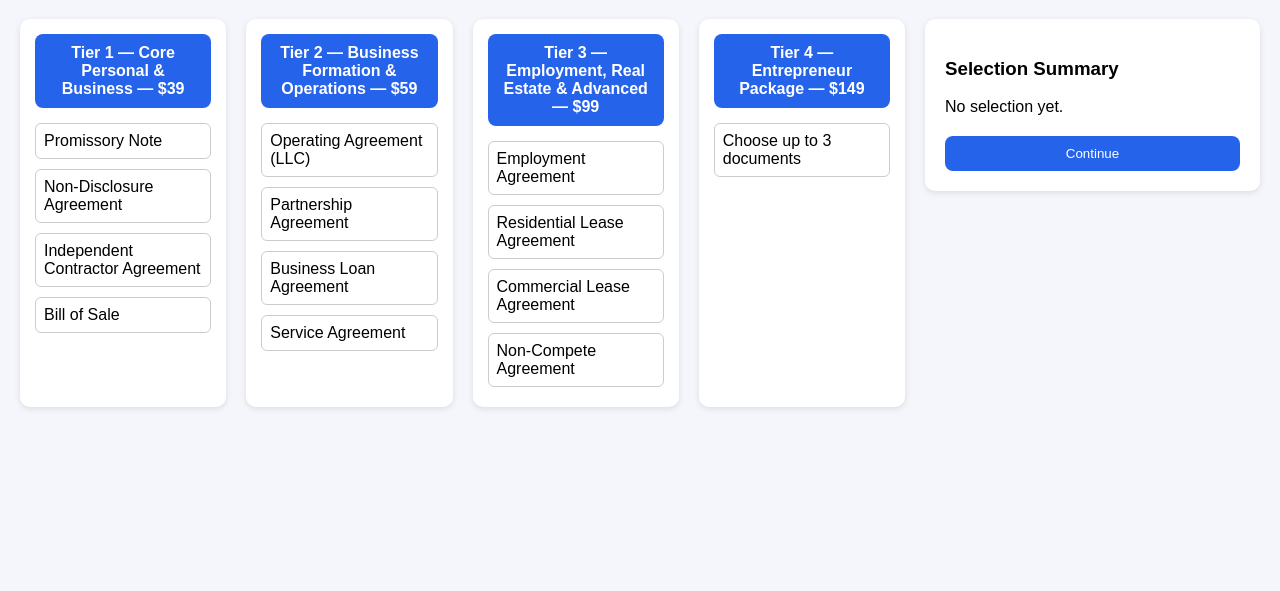
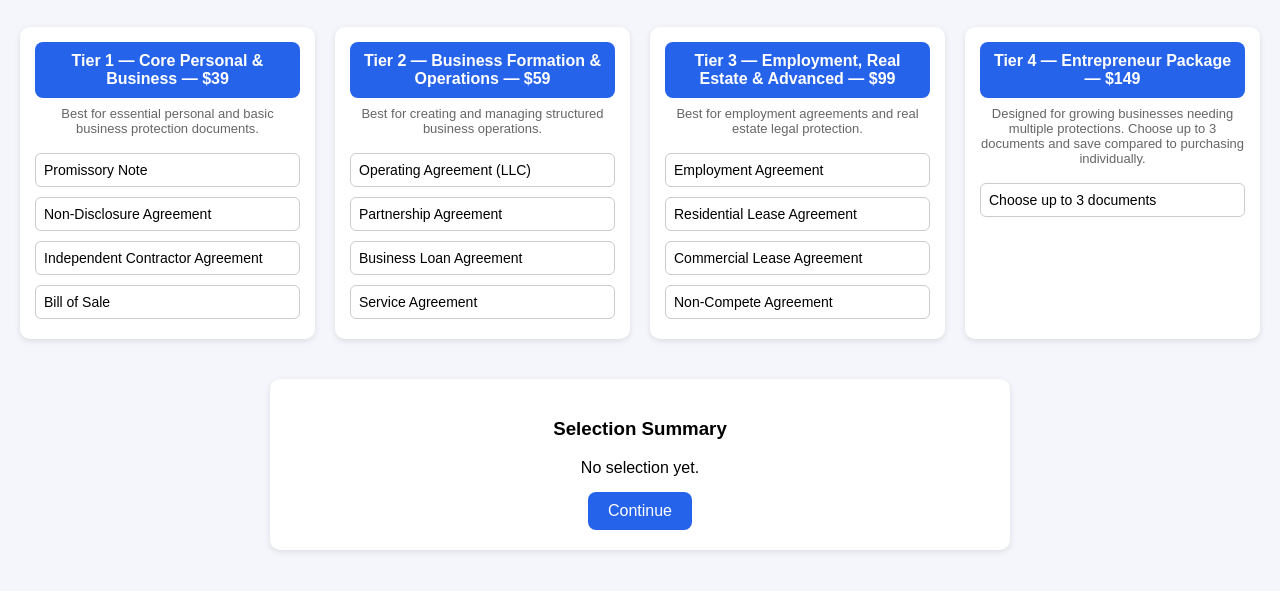
Before and after one commit to Lean4me2025/elegalboom, a plain HTML site: page catalog.html in a window 1280 px wide. Shown: the part 81-672 px from the top of the page. Drawn offline with Linux system fonts and the light colour scheme.

Commit message:
Update catalog.html

```diff
--- a/catalog.html
+++ b/catalog.html
@@ -13,15 +13,19 @@ body {
   padding:20px;
 }
 
-h1 { text-align:center; }
+h1 {
+  text-align:center;
+  margin-bottom:30px;
+}
 
-.layout {
-  display:flex;
-  gap:20px;
+/* ===== Layout ===== */
+
+.catalog-wrapper {
+  max-width:1400px;
+  margin:auto;
 }
 
 .catalog-grid {
-  flex:3;
   display:grid;
   grid-template-columns:repeat(4,1fr);
   gap:20px;
@@ -43,8 +47,19 @@ h1 { text-align:center; }
   border-radius:8px;
   text-align:center;
   font-weight:bold;
-  margin-bottom:10px;
+  margin-bottom:8px;
 }
+
+/* ===== Help Text ===== */
+
+.tier-help {
+  font-size:13px;
+  color:#666;
+  text-align:center;
+  margin-bottom:12px;
+}
+
+/* ===== Document Options ===== */
 
 .doc-option {
   border:1px solid #ccc;
@@ -52,6 +67,11 @@ h1 { text-align:center; }
   margin:5px 0;
   border-radius:6px;
   cursor:pointer;
+  font-size:14px;
+}
+
+.doc-option:hover {
+  background:#eef2ff;
 }
 
 .doc-option.selected {
@@ -59,24 +79,27 @@ h1 { text-align:center; }
   color:white;
 }
 
-.summary-panel {
-  flex:1;
+/* ===== Summary Section ===== */
+
+.summary-section {
+  max-width:700px;
+  margin:40px auto 0 auto;
   background:white;
   padding:20px;
   border-radius:10px;
-  height:fit-content;
   box-shadow:0 2px 6px rgba(0,0,0,.1);
+  text-align:center;
 }
 
 button {
-  margin-top:20px;
-  width:100%;
-  padding:10px;
+  margin-top:15px;
+  padding:10px 20px;
   background:#2563eb;
   color:white;
   border:none;
   border-radius:8px;
   cursor:pointer;
+  font-size:16px;
 }
 </style>
 </head>
@@ -85,11 +108,11 @@ button {
 
 <h1>Select Your Legal Document</h1>
 
-<div class="layout">
+<div class="catalog-wrapper">
 
 <div id="catalog" class="catalog-grid"></div>
 
-<div class="summary-panel">
+<div class="summary-section">
 <h3>Selection Summary</h3>
 <div id="summary">No selection yet.</div>
 <button onclick="continueToIntake()">Continue</button>
@@ -105,6 +128,7 @@ const tiers = [
 {
 tier_name:"Tier 1 — Core Personal & Business",
 tier_price:39,
+help:"Best for essential personal and basic business protection documents.",
 docs:[
 {label:"Promissory Note",doc_type:"PROMISSORY_NOTE"},
 {label:"Non-Disclosure Agreement",doc_type:"NDA"},
@@ -115,6 +139,7 @@ docs:[
 {
 tier_name:"Tier 2 — Business Formation & Operations",
 tier_price:59,
+help:"Best for creating and managing structured business operations.",
 docs:[
 {label:"Operating Agreement (LLC)",doc_type:"LLC_OPERATING"},
 {label:"Partnership Agreement",doc_type:"PARTNERSHIP"},
@@ -125,6 +150,7 @@ docs:[
 {
 tier_name:"Tier 3 — Employment, Real Estate & Advanced",
 tier_price:99,
+help:"Best for employment agreements and real estate legal protection.",
 docs:[
 {label:"Employment Agreement",doc_type:"EMPLOYMENT"},
 {label:"Residential Lease Agreement",doc_type:"RESIDENTIAL_LEASE"},
@@ -135,6 +161,7 @@ docs:[
 {
 tier_name:"Tier 4 — Entrepreneur Package",
 tier_price:149,
+help:"Designed for growing businesses needing multiple protections. Choose up to 3 documents and save compared to purchasing individually.",
 docs:[
 {label:"Choose up to 3 documents",doc_type:"TIER4_MULTI"}
 ]
@@ -148,21 +175,33 @@ function buildCatalog(){
 const container=document.getElementById("catalog");
 
 tiers.forEach(tier=>{
+
 const card=document.createElement("div");
 card.className="tier-card";
 
+/* Header */
 const header=document.createElement("div");
 header.className="tier-header";
 header.textContent=`${tier.tier_name} — $${tier.tier_price}`;
 card.appendChild(header);
 
+/* Help Text */
+const help=document.createElement("div");
+help.className="tier-help";
+help.textContent=tier.help;
+card.appendChild(help);
+
+/* Documents */
 tier.docs.forEach(doc=>{
+
 const option=document.createElement("div");
 option.className="doc-option";
 option.textContent=doc.label;
 
 option.onclick=()=>{
+
 if(tier.tier_name!=="Tier 4"){
+
 document.querySelectorAll(".doc-option").forEach(el=>el.classList.remove("selected"));
 option.classList.add("selected");
 
@@ -178,7 +217,7 @@ const code=prompt("Enter document type code (example: NDA)");
 if(!code) return;
 
 if(tier4Selections.length>=MAX_TIER4){
-alert("Maximum 3 documents.");
+alert("Maximum 3 documents allowed.");
 return;
 }
 
@@ -189,6 +228,7 @@ tier_name:tier.tier_name,
 tier_price:tier.tier_price,
 doc_types:tier4Selections
 };
+
 }
 
 updateSummary();
@@ -202,6 +242,7 @@ container.appendChild(card);
 }
 
 function updateSummary(){
+
 const s=document.getElementById("summary");
 
 if(!selectedOrder){
@@ -219,6 +260,7 @@ s.innerHTML=`<b>${selectedOrder.tier_name}</b><br>$${selectedOrder.tier_price}<b
 }
 
 function continueToIntake(){
+
 if(!selectedOrder){
 alert("Select a document first.");
 return;
```
